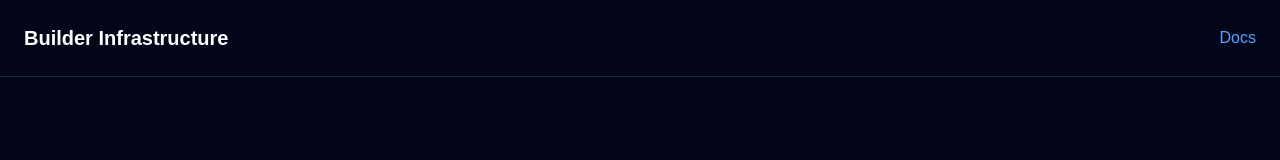
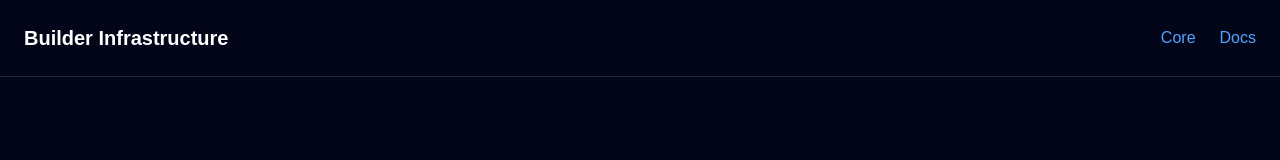
Before and after one commit to yosoylacatarina-cmyk/builder-infrastructure-mich, a Next.js app: page / in a window 1280 px wide. Shown: the top 160 px of the page. Built offline with nearby package versions, Linux system fonts and the light colour scheme.

Commit message:
Update page.tsx
Add Core link to navbar

```diff
--- a/app/page.tsx
+++ b/app/page.tsx
@@ -3,9 +3,10 @@ export default function Home() {
     <main className="min-h-screen bg-slate-950 text-white">
       <nav className="flex items-center justify-between p-6 border-b border-slate-800">
         <h1 className="text-xl font-bold">Builder Infrastructure</h1>
-        <a href="/docs" className="text-blue-400 hover:underline">
-          Docs
-        </a>
+        <div className="flex gap-6">
+  <a href="/core" className="text-blue-400 hover:underline">Core</a>
+  <a href="/docs" className="text-blue-400 hover:underline">Docs</a>
+</div>
       </nav>
 
       <section className="max-w-4xl mx-auto px-6 py-20">
```
